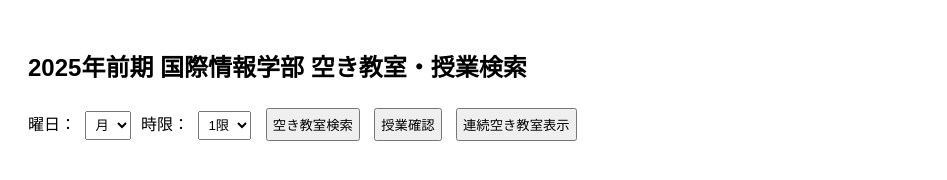
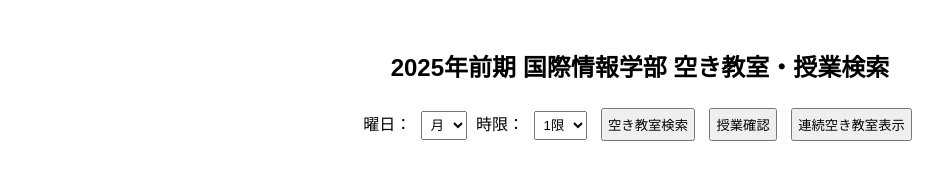
Before and after one commit to taki0813/time-table, a plain HTML site: page index.html in a window 1280 px wide. Shown: the whole page, without its empty margins (0-947 px from the left). Drawn offline with Linux system fonts and the light colour scheme.

Commit message:
Update index.html

```diff
--- a/index.html
+++ b/index.html
@@ -2,11 +2,13 @@
 <html lang="ja">
 <head>
   <meta charset="UTF-8">
+  <meta name="viewport" content="width=device-width,initial-scale=1">
   <title>空き教室・授業検索ツール</title>
   <style>
     body { font-family: sans-serif; padding: 20px; }
     select, button { margin: 5px; padding: 5px; }
     h3 { margin-top: 30px; }
+    body{text-align: center;}
     #result { margin-top: 20px; }
     ul { list-style: none; padding-left: 0; }
   </style>
```
